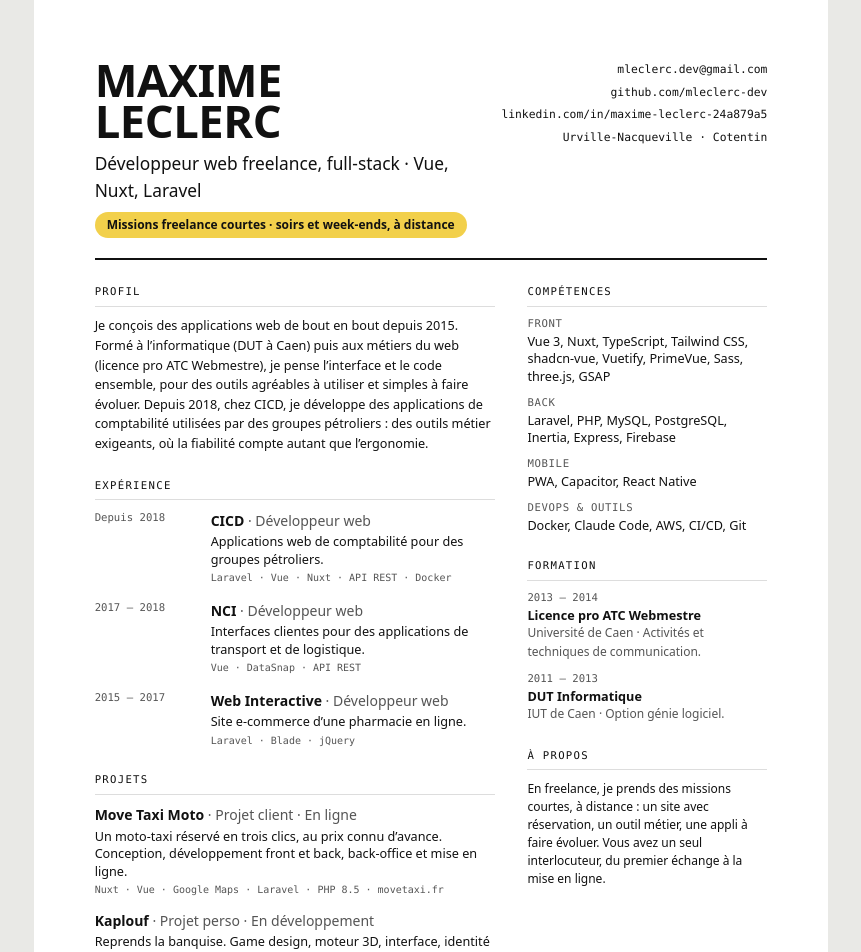
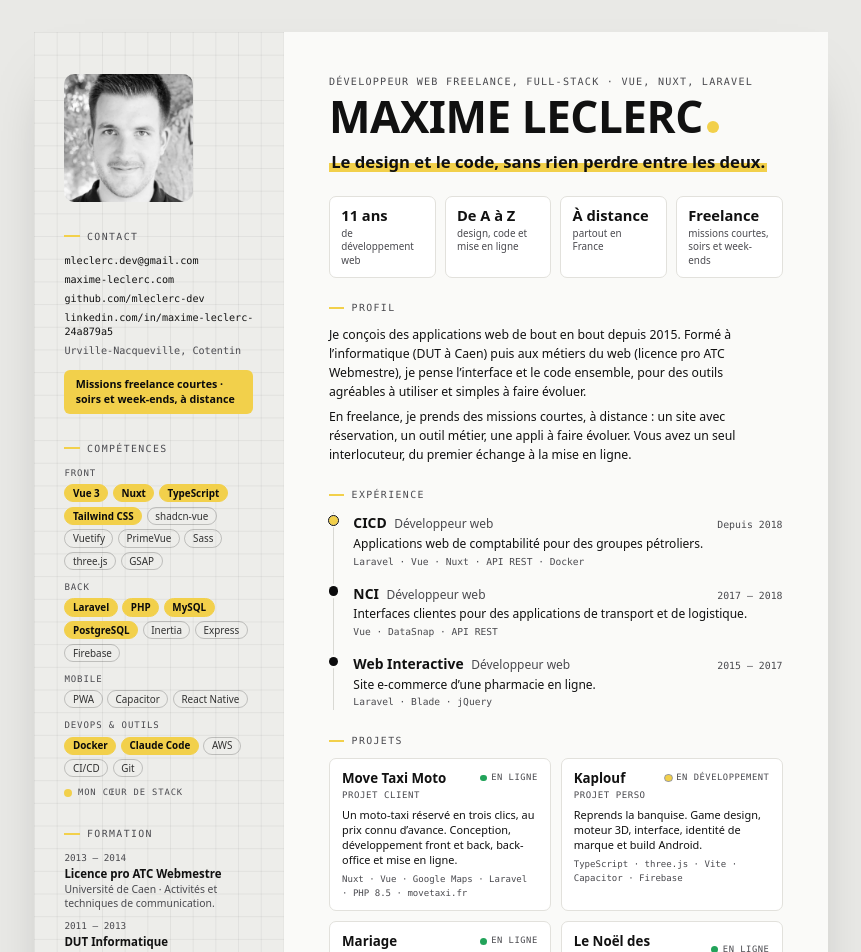
Before and after one commit to mleclerc-dev/portfolio, a Nuxt app: page /cv in a window 1280 px wide. Shown: the top 952 px of the page, without its empty margins (209-1070 px from the left). Built offline with nearby package versions, Linux system fonts and the light colour scheme.

Commit message:
feat(cv): redesign the CV in the site's style

```diff
--- a/app/pages/cv.vue
+++ b/app/pages/cv.vue
@@ -1,9 +1,11 @@
 <script setup lang="ts">
-import { career, person, projects, skills, type Locale } from '~/data/content'
+import { career, coreSkills, person, projects, skills, type Locale } from '~/data/content'
 
 /*
- * The CV, built from the same data as the site, laid out as one A4 page.
- * It is exported to /public/cv/*.pdf; it can also be printed from the browser.
+ * The CV, built from the same data as the site, laid out as one A4 page in the site's look:
+ * a grey gridded sheet column (photo, contact, skills, education) and a light sheet
+ * (name, hook, profile, experience, projects). Real text throughout, so applicant-tracking
+ * tools can read the PDF. It is exported to /public/cv/*.pdf; it can also be printed.
  */
 definePageMeta({ layout: false })
 const { t, locale } = useI18n()
@@ -15,129 +17,198 @@ useSeoMeta({ title: () => t('cv.title') })
 const work = career.filter((c) => c.kind === 'work')
 const school = career.filter((c) => c.kind === 'school')
 const links = person.links.filter((l) => l.href)
+const site = useRuntimeConfig().public.siteUrl
 // "Projet perso : game design…" → "Game design…" (the provenance is already on the line above)
 const capitalize = (s: string) => s.charAt(0).toUpperCase() + s.slice(1)
 const host = (href: string) => href.replace(/^https?:\/\/(www\.)?/, '').replace(/\/$/, '')
+const live = (p: (typeof projects)[number]) => p.status.en === 'Live'
+// Years in web development, for the first key figure (as in the About section)
+const years = new Date().getFullYear() - 2015
+// "novembre 2026": when this version of the CV was built
+const updated = computed(() => new Intl.DateTimeFormat(lang.value === 'fr' ? 'fr-FR' : 'en-GB', { month: 'long', year: 'numeric' }).format(new Date()))
 </script>
 
 <template>
-  <main class="cv mx-auto bg-white text-[#111]">
-    <!-- Header -->
-    <header class="flex items-start justify-between gap-8 border-b-2 border-[#111] pb-5">
-      <div>
-        <h1 class="font-display text-[34pt] font-black uppercase leading-[0.9] tracking-[-0.01em] [font-stretch:88%]">{{ person.name }}</h1>
-        <p class="mt-2 text-[13pt] font-medium">{{ t('cv.role') }} · Vue, Nuxt, Laravel</p>
-        <p class="mt-2 inline-flex items-center gap-2 rounded-full bg-[#f2d04b] px-3 py-1 text-[9pt] font-semibold">{{ t('cv.available') }}</p>
-      </div>
-      <ul class="shrink-0 space-y-1 text-right font-mono text-[8.5pt] leading-relaxed">
-        <li>{{ person.email }}</li>
-        <li v-for="l in links" :key="l.label">{{ host(l.href) }}</li>
-        <li>{{ person.location }} · {{ t('about.photo_caption').split(', ')[1] }}</li>
+  <main class="cv mx-auto grid grid-cols-[66mm_1fr] bg-[#fafaf8] text-[#111]">
+    <!-- The drafting table: who, how to reach me, what I work with -->
+    <aside class="cv-side flex flex-col gap-[7mm] bg-[#ededea] px-[8mm] py-[11mm] text-[#111]">
+      <img v-if="person.photo" :src="person.photo" :alt="t('about.photo_alt')" width="640" height="800" class="aspect-square w-[34mm] rounded-[10px] object-cover object-[50%_30%] grayscale">
+
+      <section>
+        <h2 class="cv-h cv-h-dark">{{ t('cv.contact') }}</h2>
+        <ul class="space-y-[1.4mm] font-mono text-[7.6pt] leading-snug">
+          <li><a :href="`mailto:${person.email}`">{{ person.email }}</a></li>
+          <li><a :href="site">{{ host(site) }}</a></li>
+          <li v-for="l in links" :key="l.label"><a :href="l.href">{{ host(l.href) }}</a></li>
+          <li class="text-[#4a4a4f]">{{ person.location }}, Cotentin</li>
         </ul>
-    </header>
-
-    <div class="mt-6 grid grid-cols-[1fr_15rem] gap-8">
-      <div>
-        <!-- Profile -->
-        <section>
-          <h2 class="cv-h">{{ t('cv.profile') }}</h2>
-          <p class="text-[9.5pt] leading-[1.55]">{{ t('about.p1') }} {{ t('about.p2') }}</p>
+        <p class="mt-[3mm] rounded-[6px] bg-[#f2d04b] px-[3mm] py-[2mm] text-[8pt] font-semibold leading-snug text-[#0b0b0c]">{{ t('cv.available') }}</p>
       </section>
 
-        <!-- Experience -->
-        <section class="mt-6">
-          <h2 class="cv-h">{{ t('cv.experience') }}</h2>
-          <ol class="space-y-3.5">
-            <li v-for="c in work" :key="c.place" class="grid grid-cols-[6.5rem_1fr] gap-3">
-              <p class="font-mono text-[8pt] text-[#555]">{{ c.period[lang] }}</p>
-              <div>
-                <p class="text-[10.5pt] font-bold">{{ c.place }} <span class="font-normal text-[#555]">· {{ c.title[lang] }}</span></p>
-                <p class="mt-0.5 text-[9.5pt] leading-snug">{{ c.text[lang] }}</p>
-                <p v-if="c.stack" class="mt-0.5 font-mono text-[7.5pt] text-[#555]">{{ c.stack }}</p>
+      <section>
+        <h2 class="cv-h cv-h-dark">{{ t('cv.skills') }}</h2>
+        <dl class="space-y-[2.6mm]">
+          <div v-for="s in skills" :key="s.group.fr">
+            <dt class="mb-[1.2mm] font-mono text-[6.8pt] uppercase tracking-[0.1em] text-[#4a4a4f]">{{ s.group[lang] }}</dt>
+            <dd>
+              <ul class="flex flex-wrap gap-[1.2mm]">
+                <li
+                  v-for="item in s.items"
+                  :key="item"
+                  class="rounded-full border px-[2mm] py-[0.5mm] text-[7.4pt] leading-tight"
+                  :class="coreSkills.has(item) ? 'border-[#f2d04b] bg-[#f2d04b] font-semibold text-[#0b0b0c]' : 'border-black/20 text-[#111]/85'"
+                >
+                  {{ item }}
+                </li>
+              </ul>
+            </dd>
           </div>
+        </dl>
+        <p class="mt-[2.4mm] flex items-center gap-[1.6mm] font-mono text-[6.6pt] uppercase tracking-[0.1em] text-[#4a4a4f]">
+          <span class="size-[2mm] rounded-full bg-[#f2d04b]" />{{ t('about.skills_core') }}
+        </p>
+      </section>
+
+      <section>
+        <h2 class="cv-h cv-h-dark">{{ t('cv.education') }}</h2>
+        <ol class="space-y-[2.4mm]">
+          <li v-for="c in school" :key="c.place">
+            <p class="font-mono text-[7pt] text-[#4a4a4f]">{{ c.period[lang] }}</p>
+            <p class="text-[8.6pt] font-semibold leading-snug">{{ c.title[lang] }}</p>
+            <p class="text-[7.8pt] leading-snug text-[#4a4a4f]">{{ c.place }} · {{ c.text[lang] }}</p>
           </li>
         </ol>
       </section>
 
-        <!-- Projects -->
-        <section class="mt-6">
-          <h2 class="cv-h">{{ t('cv.projects') }}</h2>
-          <ul class="space-y-3">
-            <li v-for="p in projects" :key="p.id">
-              <p class="text-[10.5pt] font-bold">
-                {{ p.name[lang] }}
-                <span class="font-normal text-[#555]">· {{ t(`bento.${p.origin}`) }} · {{ p.status[lang] }}</span>
+      <section class="mt-auto">
+        <h2 class="cv-h cv-h-dark">{{ t('cv.beyond') }}</h2>
+        <p class="text-[8pt] leading-[1.5] text-[#111]/80">{{ t('about.p4') }}</p>
+      </section>
+    </aside>
+
+    <!-- The sheet -->
+    <div class="flex flex-col px-[12mm] py-[11mm]">
+      <header>
+        <p class="font-mono text-[7.6pt] uppercase tracking-[0.12em] text-[#4a4a4f]">{{ t('cv.role') }} · Vue, Nuxt, Laravel</p>
+        <h1 class="mt-[2mm] flex items-baseline font-display text-[33pt] font-black uppercase leading-[0.88] tracking-[-0.01em] [font-stretch:92%]">
+          {{ person.name }}<span aria-hidden="true" class="ml-[1.2mm] inline-block size-[3mm] rounded-full bg-[#f2d04b]" />
+        </h1>
+        <p class="mt-[4mm] text-[12.5pt] font-semibold leading-snug">
+          <span class="box-decoration-clone bg-[linear-gradient(transparent_58%,#f2d04b_58%,#f2d04b_94%,transparent_94%)] px-[0.6mm]">{{ t('about.lead') }}</span>
         </p>
-              <p class="mt-0.5 text-[9.5pt] leading-snug">{{ p.tagline[lang] }} {{ capitalize(p.role[lang].replace(/^[^:]+:\s*/, '')) }}</p>
-              <p class="mt-0.5 font-mono text-[7.5pt] text-[#555]">{{ p.stack.join(' · ') }}<template v-if="p.url"> · {{ host(p.url) }}</template></p>
-            </li>
-          </ul>
-        </section>
-      </div>
+      </header>
 
-      <aside>
-        <!-- Skills -->
-        <section>
-          <h2 class="cv-h">{{ t('cv.skills') }}</h2>
-          <dl class="space-y-2.5">
-            <div v-for="s in skills" :key="s.group.fr">
-              <dt class="font-mono text-[8pt] uppercase tracking-[0.06em] text-[#555]">{{ s.group[lang] }}</dt>
-              <dd class="text-[9.5pt] leading-snug">{{ s.items.join(', ') }}</dd>
+      <!-- The same four key figures as the About section -->
+      <dl class="mt-[6mm] grid grid-cols-4 gap-[2.4mm]">
+        <div v-for="i in 4" :key="i" class="rounded-[7px] border border-[#e2e1dc] bg-white px-[3mm] py-[2.4mm]">
+          <dt class="font-display text-[11pt] font-extrabold leading-tight [font-stretch:90%]">{{ t(`about.fact${i - 1}_value`, { years }) }}</dt>
+          <dd class="mt-[0.6mm] text-[7.4pt] leading-snug text-[#4a4a4f]">{{ t(`about.fact${i - 1}_label`) }}</dd>
         </div>
       </dl>
+
+      <section class="mt-[6mm]">
+        <h2 class="cv-h">{{ t('cv.profile') }}</h2>
+        <p class="text-[9.2pt] leading-[1.55]">{{ t('about.p1') }}</p>
+        <p class="mt-[1.6mm] text-[9.2pt] leading-[1.55]">{{ t('about.p3') }}</p>
       </section>
 
-        <!-- Education -->
-        <section class="mt-6">
-          <h2 class="cv-h">{{ t('cv.education') }}</h2>
-          <ol class="space-y-2.5">
-            <li v-for="c in school" :key="c.place">
-              <p class="font-mono text-[8pt] text-[#555]">{{ c.period[lang] }}</p>
-              <p class="text-[9.5pt] font-bold leading-snug">{{ c.title[lang] }}</p>
-              <p class="text-[9pt] text-[#555]">{{ c.place }} · {{ c.text[lang] }}</p>
+      <section class="mt-[6mm]">
+        <h2 class="cv-h">{{ t('cv.experience') }}</h2>
+        <ol class="relative ml-[1.2mm] space-y-[3.4mm] border-l border-[#d9d9d4] pl-[5mm]">
+          <li v-for="(c, i) in work" :key="c.place" class="relative">
+            <span aria-hidden="true" class="absolute -left-[6.45mm] top-[1mm] size-[2.5mm] rounded-full ring-[0.6mm] ring-[#fafaf8]" :class="i === 0 ? 'bg-[#f2d04b] outline outline-1 outline-[#0b0b0c]' : 'bg-[#0b0b0c]'" />
+            <p class="flex flex-wrap items-baseline gap-x-[2mm]">
+              <span class="text-[10.4pt] font-bold">{{ c.place }}</span>
+              <span class="text-[9pt] text-[#4a4a4f]">{{ c.title[lang] }}</span>
+              <span class="ml-auto font-mono text-[7.4pt] text-[#4a4a4f]">{{ c.period[lang] }}</span>
+            </p>
+            <p class="mt-[0.6mm] text-[9pt] leading-snug">{{ c.text[lang] }}</p>
+            <p v-if="c.stack" class="mt-[0.6mm] font-mono text-[7.2pt] text-[#4a4a4f]">{{ c.stack }}</p>
           </li>
         </ol>
       </section>
 
-        <!-- Beyond work -->
-        <section class="mt-6">
-          <h2 class="cv-h">{{ t('about.heading') }}</h2>
-          <p class="text-[9pt] leading-[1.5]">{{ t('about.p3') }}</p>
+      <section class="mt-[6mm]">
+        <h2 class="cv-h">{{ t('cv.projects') }}</h2>
+        <ul class="grid grid-cols-2 gap-[2.6mm]">
+          <li v-for="p in projects" :key="p.id" class="rounded-[7px] border border-[#e2e1dc] bg-white px-[3.2mm] py-[2.8mm]">
+            <p class="flex items-center justify-between gap-[2mm]">
+              <span class="text-[10pt] font-bold leading-tight">{{ p.name[lang] }}</span>
+              <span class="flex shrink-0 items-center gap-[1.2mm] font-mono text-[6.6pt] uppercase tracking-[0.06em] text-[#4a4a4f]">
+                <span class="size-[1.8mm] rounded-full" :class="live(p) ? 'bg-[#22a35a]' : 'bg-[#f2d04b] outline outline-1 outline-[#0b0b0c]/40'" />{{ p.status[lang] }}
+              </span>
+            </p>
+            <p class="mt-[0.4mm] font-mono text-[6.8pt] uppercase tracking-[0.06em] text-[#4a4a4f]">{{ t(`bento.${p.origin}`) }}</p>
+            <p class="mt-[1.4mm] text-[8.2pt] leading-snug">{{ p.tagline[lang] }} {{ capitalize(p.role[lang].replace(/^[^:]+:\s*/, '')) }}</p>
+            <p class="mt-[1.2mm] font-mono text-[6.8pt] text-[#4a4a4f]">{{ p.stack.join(' · ') }}<template v-if="p.url"> · {{ host(p.url) }}</template></p>
+          </li>
+        </ul>
       </section>
-      </aside>
+
+      <p class="mt-auto flex items-center justify-between border-t border-[#e2e1dc] pt-[2.4mm] font-mono text-[6.8pt] uppercase tracking-[0.08em] text-[#4a4a4f]">
+        <span>{{ host(site) }}</span>
+        <span>{{ t('cv.updated', { date: updated }) }}</span>
+      </p>
     </div>
+  </main>
 
-    <p class="no-print mt-10 text-center">
+  <p class="no-print my-8 text-center">
     <button type="button" class="rounded-full bg-[#111] px-5 py-2.5 font-mono text-[0.75rem] uppercase tracking-[0.1em] text-white" onclick="window.print()">{{ t('cv.print') }}</button>
   </p>
-  </main>
 </template>
 
 <style scoped>
 .cv {
   width: 210mm;
-  min-height: 297mm;
-  padding: 16mm 16mm 14mm;
+  height: 297mm;
+  overflow: hidden;
+  /* keep the dark column and the yellow in the PDF */
+  -webkit-print-color-adjust: exact;
+  print-color-adjust: exact;
+  box-shadow: 0 30px 60px -30px rgb(0 0 0 / 0.35);
+}
+/* The light sheet's fine grid, as on the site */
+.cv-side {
+  background-image:
+    linear-gradient(rgb(0 0 0 / 0.05) 1px, transparent 1px),
+    linear-gradient(90deg, rgb(0 0 0 / 0.05) 1px, transparent 1px);
+  background-size: 6mm 6mm;
 }
 .cv-h {
-  margin-bottom: 0.6rem;
+  display: flex;
+  align-items: center;
+  gap: 2mm;
+  margin-bottom: 2.6mm;
   font-family: var(--font-mono);
-  font-size: 8pt;
+  font-size: 7.4pt;
   font-weight: 500;
-  letter-spacing: 0.12em;
+  letter-spacing: 0.14em;
   text-transform: uppercase;
-  border-bottom: 1px solid #ddd;
-  padding-bottom: 0.3rem;
+  color: #4a4a4f;
+}
+.cv-h::before {
+  content: '';
+  width: 4mm;
+  height: 0.5mm;
+  background: #f2d04b;
+}
+.cv-h-dark {
+  color: #4a4a4f;
+}
+a {
+  text-decoration: none;
 }
 @media print {
   .cv {
-    min-height: 0;
-    height: 296mm;
-    padding-bottom: 8mm;
-    overflow: hidden;
+    box-shadow: none;
   }
   .no-print {
     display: none;
   }
 }
+@media screen {
+  .cv {
+    margin-top: 2rem;
+  }
+}
 </style>
```
Also changed, not shown: 2 other files (tests, documents, lock files or other folders). Lines whose indentation alone changed are shown as unchanged.
